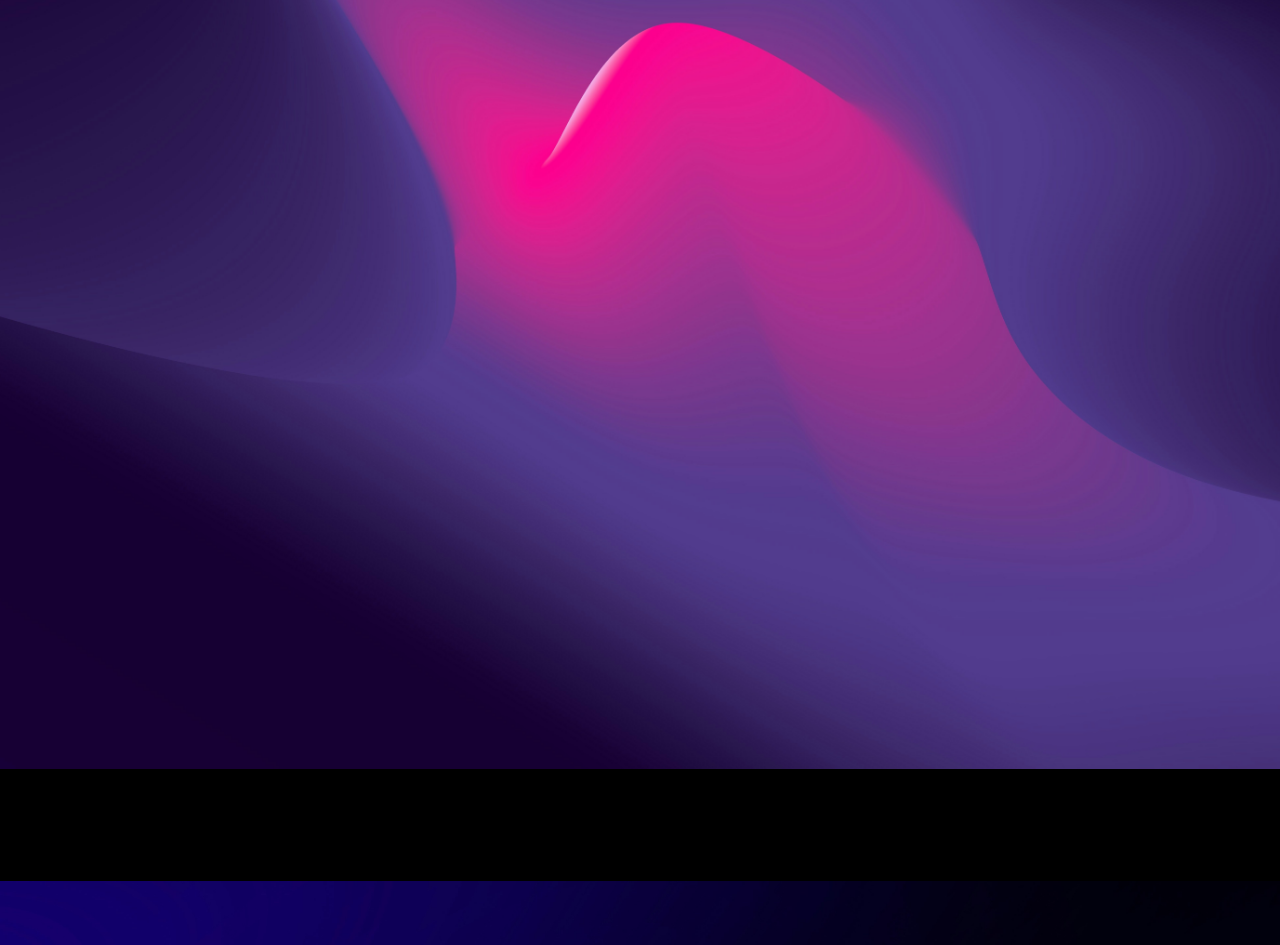
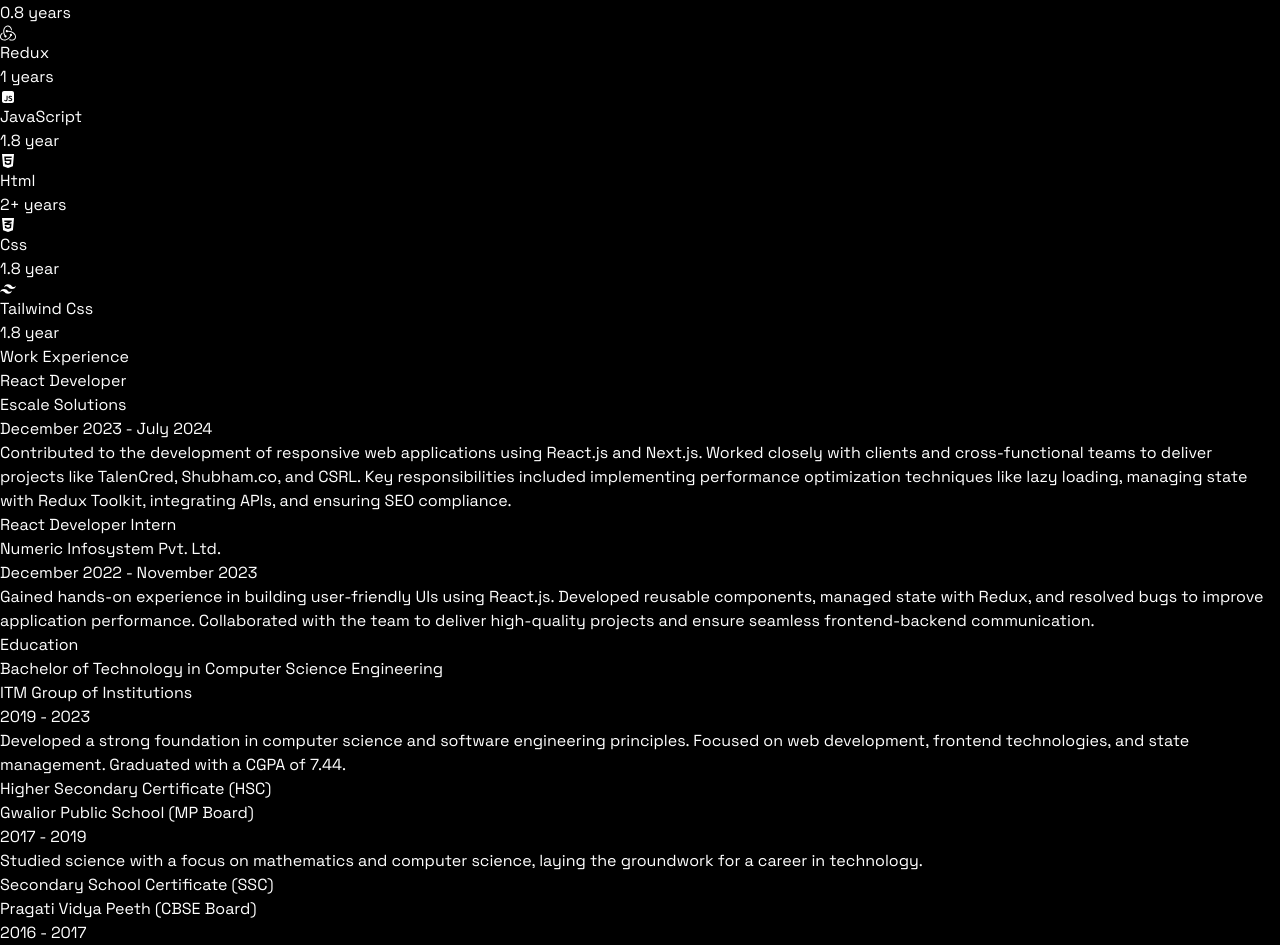
Before and after one commit to Amansoni3/aman-soni, a React (Vite) app: page / in a window 1280 px wide. Shown: the part 6847-7792 px from the top of the page. Built offline with nearby package versions, Linux system fonts and the light colour scheme.

Commit message:
Data uploaded

```diff
--- a/src/constants/index.jsx
+++ b/src/constants/index.jsx
@@ -1,5 +1,7 @@
 import {
+  FaCss3Alt,
   FaGithub,
+  FaHtml5,
   FaLinkedin,
 } from "react-icons/fa6";
 
@@ -7,15 +9,15 @@
 import projectImage2 from "../assets/project2.jpeg";
 import projectImage3 from "../assets/project3.jpeg";
 import projectImage4 from "../assets/project4.jpeg";
-import projectImage5 from "../assets/project5.jpeg";
-import projectImage6 from "../assets/project6.jpeg";
 
-import { RiReactjsLine } from "react-icons/ri";
+
+import { RiJavascriptFill, RiReactjsLine, RiTailwindCssFill } from "react-icons/ri";
 import { TbBrandNextjs } from "react-icons/tb";
 import { DiRedis } from "react-icons/di";
 import { FaNodeJs } from "react-icons/fa";
 import { BiLogoPostgresql } from "react-icons/bi";
 import { AiOutlineJavaScript } from "react-icons/ai";
+import { SiRedux } from "react-icons/si";
 
 export const NAVIGATION_LINKS = [
   { label: "Projects", href: "#projects" },
@@ -40,137 +42,151 @@
     description:
       "A personal portfolio website built with React and Tailwind CSS to showcase my skills, projects, and contact information.",
     image: projectImage1,
-    githubLink: "https://github.com/user/personal-portfolio",
+    githubLink: "https://github.com/Amansoni3/aman-soni",
   },
   {
     id: 2,
-    name: "E-Commerce Platform",
+    name: "Food Ordering App",
     description:
-      "An e-commerce web application developed using Next.js and Stripe for payment integration, featuring a comprehensive product catalog, shopping cart, and checkout system.",
+      "A food ordering app leveraging real-time restaurant data via the live Swiggy API, enabling users to search for their favorite restaurants and dishes with a robust search functionality. The app features a dynamic Add to Cart option powered by Redux Toolkit for state management, ensuring seamless user interaction. Comprehensive testing is implemented using the Jest testing library to guarantee reliability and performance.",
     image: projectImage2,
-    githubLink: "https://github.com/user/ecommerce-platform",
+    githubLink: "https://github.com/Amansoni3/swiggyapp/tree/redux",
   },
   {
     id: 3,
-    name: "Task Management Tool",
+    name: "Movix App",
     description:
-      "A task management application built with React and Redux for efficient task tracking and team collaboration, including features like project boards, task assignment, and progress tracking.",
+      "This project delivers accurate, up-to-date information about movies and TV shows using The Movie Database (TMDB) API, known for its reliability and fast response. Built with React.js, it features a user-friendly, responsive design compatible with all devices. Axios handles efficient data fetching via GET requests, and React-Redux Toolkit ensures seamless state management and performance.",
     image: projectImage3,
-    githubLink: "https://github.com/user/task-management-tool",
+    githubLink: "https://github.com/Amansoni3/movieapp",
   },
   {
     id: 4,
-    name: "Weather App",
+    name: "100 Days Challenge In JavaScript",
     description:
-      "A weather application that uses the OpenWeatherMap API to fetch and display current weather data and forecasts for various locations, built with React and styled-components.",
+      "I successfully completed a 100 Days Challenge in JavaScript, solving one coding question each day. This consistent practice allowed me to strengthen my problem-solving skills, deepen my understanding of JavaScript concepts, and build a disciplined approach to coding. The challenge not only enhanced my technical expertise but also fostered a habit of continuous learning and improvement.",
     image: projectImage4,
-    githubLink: "https://github.com/user/weather-app",
+    githubLink: "https://github.com/Amansoni3/100DaysChallengeInJavaScript",
   },
-  {
-    id: 5,
-    name: "Blog Platform",
-    description:
-      "A blogging platform developed with Next.js and Markdown for creating, editing, and publishing blog posts. It features a rich text editor, tag system, and user authentication.",
-    image: projectImage5,
-    githubLink: "https://github.com/user/blog-platform",
-  },
-  {
-    id: 6,
-    name: "Chat Application",
-    description:
-      "A real-time chat application using Firebase for backend services, including user authentication, chat rooms, and instant messaging features. Built with React and Firebase.",
-    image: projectImage6,
-    githubLink: "https://github.com/user/chat-application",
-  },
+  // {
+  //   id: 5,
+  //   name: "Blog Platform",
+  //   description:
+  //     "A blogging platform developed with Next.js and Markdown for creating, editing, and publishing blog posts. It features a rich text editor, tag system, and user authentication.",
+  //   image: projectImage5,
+  //   githubLink: "https://github.com/user/blog-platform",
+  // },
+  // {
+  //   id: 6,
+  //   name: "100 Days Challenge In JavaScript",
+  //   description:
+  //     "I successfully completed a 100 Days Challenge in JavaScript, solving one coding question each day. This consistent practice allowed me to strengthen my problem-solving skills, deepen my understanding of JavaScript concepts, and build a disciplined approach to coding. The challenge not only enhanced my technical expertise but also fostered a habit of continuous learning and improvement.",
+  //   image: projectImage6,
+  //   githubLink: "https://github.com/Amansoni3/100DaysChallengeInJavaScript",
+  // },
 ];
 
 export const BIO = [
-  "Carl Frank studied computer science at the University of Technology,from which he graduated in 2010. Following his education, he honed his craft and expertise over the course of 10 years at Tech Innovations Inc., where he immersed himself in the world of frontend development.",
-  "In 2021, driven by a shared vision for innovative web solutions and a passion for creating extraordinary user experiences Carl Frank co-founded WebArtistry alongside his creative partner, Jane Doe. Together, they set out to redefine frontend development, infusing their projects with creativity and cutting-edge technology.",
-  "As a multi-disciplinary frontend developer, Carl Frank brings a wealth of skills and expertise to his work. From his deep understanding of HTML, CSS, and JavaScript to his proficiency in modern frameworks like React and Vue.js, Carl Frank possesses a versatile skill set that allows him to craft stunning and unforgettable web experiences for his clients and audiences alike.",
+  "Aman Soni discovered his passion for technology early on, which led him to pursue a Bachelor of Technology in Computer Science Engineering from the ITM Group of Institutions, graduating in 2023. During his academic journey, he began building his expertise in frontend development and crafting user-centric web applications.",
+
+  "Following his graduation, Aman embarked on his professional journey with a 1-year internship at Numeric Infosystem Pvt. Ltd., where he refined his skills in React.js and reusable component development. He then contributed as a React Developer at Escale Solutions for 8 months, where he collaborated with clients and cross-functional teams on impactful projects.",
+
+  "By 2024, Aman had already established himself as a versatile frontend developer, proficient in React.js, Next.js, and state management tools like Redux Toolkit. His projects, such as TalenCred, Shubham.co, and CSRL, showcased his ability to merge performance optimization techniques like lazy loading with visually engaging and SEO-optimized designs.",
+
+  "Driven by his commitment to delivering exceptional user experiences, Aman brings a multi-disciplinary approach to his work. From developing dynamic UIs using Tailwind CSS and Material-UI to conducting meticulous manual, unit, and integration testing, Aman ensures every project is polished and impactful.",
+
+  "Outside of his professional endeavors, Aman continues to explore the latest in web technologies, combining innovation with creativity to craft unforgettable digital experiences."
 ];
+
 
 export const SKILLS = [
   {
     icon: <RiReactjsLine className="text-4xl text-cyan-400 lg:text-5xl" />,
     name: "React",
-    experience: "2+ years",
+    experience: "1.8 years",
   },
   {
     icon: <TbBrandNextjs className="text-4xl text-white lg:text-5xl" />,
     name: "Next.js",
-    experience: "1+ year",
+    experience: "0.8 years",
   },
   {
-    icon: <AiOutlineJavaScript className="text-4xl text-green-600 lg:text-5xl" />,
-    name: "MongoDB",
-    experience: "1.5+ years",
+    icon: <SiRedux className="text-4xl text-green-600 lg:text-5xl" />,
+    name: "Redux",
+    experience: "1 years",
   },
   {
-    icon: <DiRedis className="text-4xl text-red-600 lg:text-5xl" />,
-    name: "Redis",
-    experience: "1+ year",
+    icon: <RiJavascriptFill className="text-4xl text-yellow-600 lg:text-5xl" />,
+    name: "JavaScript",
+    experience: "1.8 year",
   },
   {
-    icon: <FaNodeJs className="text-4xl text-green-600 lg:text-5xl" />,
-    name: "Node.js",
+    icon: <FaHtml5 className="text-4xl text-green-600 lg:text-5xl" />,
+    name: "Html",
     experience: "2+ years",
   },
   {
-    icon: <BiLogoPostgresql className="text-4xl text-sky-700 lg:text-5xl" />,
-    name: "PostgreSQL",
-    experience: "1+ year",
+    icon: <FaCss3Alt className="text-4xl text-sky-700 lg:text-5xl" />,
+    name: "Css",
+    experience: "1.8 year",
   },
+  {
+    icon: <RiTailwindCssFill className="text-4xl text-sky-700 lg:text-5xl" />,
+    name: "Tailwind Css",
+    experience: "1.8 year",
+  }
 ];
 
 export const EXPERIENCES = [
   {
-    title: "Lead Frontend Developer",
-    company: "Innovative Tech Solutions",
-    duration: "July 2020 - Present",
+    title: "React Developer",
+    company: "Escale Solutions",
+    duration: "December 2023 - July 2024",
     description:
-      "As the Lead Frontend Developer, I spearheaded the development of advanced web applications using cutting-edge technologies like React, Redux, and TypeScript. I worked closely with cross-functional teams, including designers, product managers, and backend developers, to deliver seamless and high-performance user experiences.",
+      "Contributed to the development of responsive web applications using React.js and Next.js. Worked closely with clients and cross-functional teams to deliver projects like TalenCred, Shubham.co, and CSRL. Key responsibilities included implementing performance optimization techniques like lazy loading, managing state with Redux Toolkit, integrating APIs, and ensuring SEO compliance.",
   },
   {
-    title: "Frontend Engineer",
-    company: "Digital Creations",
-    duration: "February 2016 - June 2020",
+    title: "React Developer Intern",
+    company: "Numeric Infosystem Pvt. Ltd.",
+    duration: "December 2022 - November 2023",
     description:
-      "At Digital Creations, I focused on building highly interactive and responsive web interfaces using HTML, CSS, JavaScript, and modern libraries like React. I collaborated closely with UX/UI designers to implement design changes that enhanced user engagement and satisfaction. My role involved optimizing website performance, ensuring cross-browser compatibility, and implementing SEO best practices. ",
-  },
-  {
-    title: "Junior Web Developer",
-    company: "Bright Future Technologies",
-    duration: "August 2014 - January 2016",
-    description:
-      "In my role as a Junior Web Developer, I assisted in the development and maintenance of various web applications. I gained hands-on experience in utilizing HTML, CSS, and JavaScript to create user-friendly interfaces. I actively participated in team meetings, contributed to project planning, and collaborated with senior developers to implement new features.",
+      "Gained hands-on experience in building user-friendly UIs using React.js. Developed reusable components, managed state with Redux, and resolved bugs to improve application performance. Collaborated with the team to deliver high-quality projects and ensure seamless frontend-backend communication.",
   },
 ];
 
+
 export const EDUCATION = [
   {
-    degree: "Master of Science in Computer Science",
-    institution: "Stanford University",
-    duration: "September 2012 - June 2014",
+    degree: "Bachelor of Technology in Computer Science Engineering",
+    institution: "ITM Group of Institutions",
+    duration: "2019 - 2023",
     description:
-      "Specialized in Human-Computer Interaction and Software Engineering. Completed a thesis on enhancing user experience in web applications through advanced interactive techniques. Participated in various projects involving frontend development, algorithms, and data structures. Graduated with honors.",
+      "Developed a strong foundation in computer science and software engineering principles. Focused on web development, frontend technologies, and state management. Graduated with a CGPA of 7.44.",
   },
   {
-    degree: "Bachelor of Science in Information Technology",
-    institution: "University of California, Berkeley",
-    duration: "September 2008 - June 2012",
+    degree: "Higher Secondary Certificate (HSC)",
+    institution: "Gwalior Public School (MP Board)",
+    duration: "2017 - 2019",
     description:
-      "Focused on web development, programming languages, and database management. Actively involved in coding clubs and hackathons, where I developed several web applications using HTML, CSS, JavaScript, and PHP. Completed a senior project on developing an e-commerce platform. Graduated with a high GPA.",
+      "Studied science with a focus on mathematics and computer science, laying the groundwork for a career in technology.",
+  },
+  {
+    degree: "Secondary School Certificate (SSC)",
+    institution: "Pragati Vidya Peeth (CBSE Board)",
+    duration: "2016 - 2017",
+    description:
+      "Completed foundational education with an emphasis on academics and extracurricular activities, developing key analytical and problem-solving skills.",
   },
 ];
 
+
 export const SOCIAL_MEDIA_LINKS = [
   {
-    href: "https://github.com/",
+    href: "https://github.com/Amansoni3",
     icon: <FaGithub fontSize={25} className="hover:opacity-80" />,
   },
   {
-    href: "https://www.linkedin.com/",
+    href: "https://www.linkedin.com/in/reactamansoni/",
     icon: <FaLinkedin fontSize={25} className="hover:opacity-80" />,
   },
 ];
```
